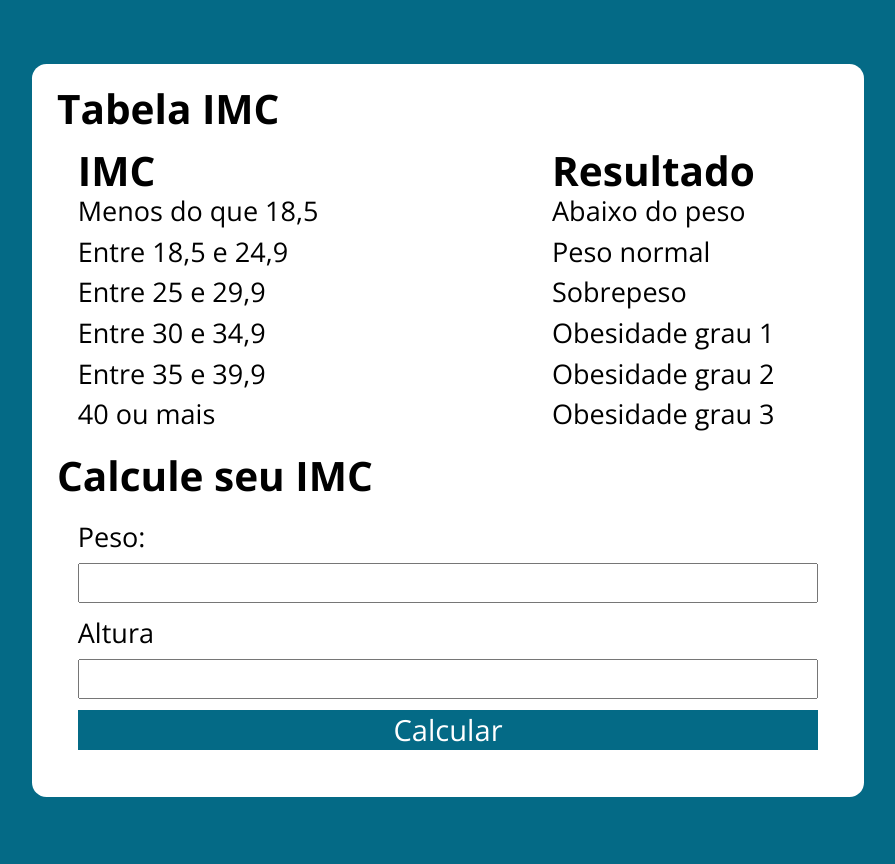
After one commit to Bluebom/aulasUdemy, a web app: file aula05/modelo/default.html in a window 1280 px wide. The commit adds this page. Shown: the whole page, without its empty margins (192-1087 px from the left). Run offline with its HTML, style and script files only (its server is not run), Linux system fonts and the light colour scheme.

Commit message:
Exercício IMC - J, HTML e CSS

```diff
--- /dev/null
+++ b/aula05/modelo/assets/css/style.css
@@ -0,0 +1,91 @@
+@import url('https://fonts.googleapis.com/css2?family=Open+Sans:wght@400;700&display=swap');
+* {
+    margin: 0;
+    padding: 0;
+    box-sizing: border-box;
+    text-decoration: none;
+    outline: none;
+}
+
+:root {
+    --prymary-font: 'Open Sans', sans-serif;
+    --prymary-color: rgb(4, 106, 134);
+    --secundary-color: rgb(22, 99, 112);
+}
+
+body, html {
+    height: 100%;
+    background-color: var(--prymary-color);
+    font-family: var(--prymary-font);
+    font-size: 1.3em;
+    line-height: 1.5em;
+}
+
+.container {
+    max-width: 40rem;
+    margin: 3.1rem auto;
+    background-color: #ffffff;
+    padding: 1.2rem;
+    border-radius: .7rem;
+}
+
+.container .wrapper {
+    padding: 1rem;
+    width: 100%;
+}
+
+.container .wrapper .wrap {
+    display: grid;
+    gap: 10rem;
+    grid-template-columns: 1fr 1fr;
+}
+
+.container .wrapper p {
+    font-weight: lighter;
+}
+
+.container section.try {
+    padding: 1rem;
+    width: 100%;
+}
+
+.container section.try p, .container section.try input, .btn {
+    width: 100%;
+}
+
+.container section.try input {
+    padding: .5rem;
+    margin-bottom: .5rem;
+}
+
+.btn {
+    border: none;
+    cursor: pointer;
+    background-color: var(--prymary-color);
+    color: #ffffff;
+    font-size: 1.4rem;
+    font-family: var(--prymary-font);
+}
+
+.btn:hover {
+    background-color: var(--secundary-color);
+}
+
+.result{
+    border: 1px solid #000;
+    border-radius: 1rem;
+    width: 100%;
+    padding: .3rem;
+}
+
+.result .imc {
+    padding: 1rem 2rem;
+    width: 100%;
+    display: flex;
+    gap: 10rem;
+    align-items: center;
+}
+
+.result .imc h3 {
+    min-width: 13rem;
+}
--- /dev/null
+++ b/aula05/modelo/assets/js/main.js
@@ -0,0 +1,18 @@
+// Capturar o evento de 'click'
+const imc = document.querySelector('#result');
+document.querySelector('.btn').addEventListener('click', (evento) => {
+    evento.preventDefault();
+    imc.classList.add('result')
+    imc.innerHTML = '<h1>Seu IMC</h1>';
+    // try
+    let height = document.querySelector('#height');
+    let weight = document.querySelector('#weight');
+    let calc = Number(weight.value / (height.value) ** 2).toFixed(2);
+    // Condições
+    if (calc > 40) imc.innerHTML += `<span><h3> Seu IMC é: ${calc}</h3> <p>> Obesidade grau 3</p></span>`;
+    else if (calc < 40 && calc >= 35) imc.innerHTML += `<span class='imc'><h3> Seu IMC é: ${calc}</h3> <p>> Obesidade grau 2</p></span>`;
+    else if (calc < 35 && calc >= 30) imc.innerHTML += `<span class='imc'><h3> Seu IMC é: ${calc}</h3> <p>> Obesidade grau 1</p></span>`;
+    else if (calc < 30 && calc >= 25) imc.innerHTML += `<span class='imc'><h3> Seu IMC é: ${calc}</h3> <p>> Sobrepeso</p></span>`;
+    else if (calc < 25 && calc >= 18.5) imc.innerHTML += `<span class='imc'><h3> Seu IMC é: ${calc}</h3> <p>> Peso normal</p></span>`;
+    else imc.innerHTML += `<span class='imc'><h3> Seu IMC é: ${calc}</h3> <p>> Abaixo do peso</p></span>`;
+})
--- /dev/null
+++ b/aula05/modelo/default.html
@@ -0,0 +1,67 @@
+<!DOCTYPE html>
+<html lang="pt-BR">
+
+<head>
+    <meta charset="UTF-8">
+    <meta name="viewport" content="width=device-width, initial-scale=1.0">
+    <meta name="author" content='Franklin Henrique'>
+    <meta name="keywords" content="palavras-chaves,separadas,por,virgula">
+    <meta name="description" content="Descrição do seu site...">
+    <title>Document</title>
+    <link rel="stylesheet" href="./assets/css/style.css">
+</head>
+
+<body>
+    <section class="container">
+        <h1>Tabela IMC</h1>
+        <div class="wrapper">
+            <div class="wrap">
+                <h2>IMC</h2>
+                <h2>Resultado</h2>
+            </div>
+            <div class="wrap">
+                <span class="left">Menos do que 18,5</span>
+                <span class="right">Abaixo do peso</span>
+            </div>
+            <div class="wrap">
+                <span class="left">Entre 18,5 e 24,9</span>
+                <span class="right">Peso normal</span>
+            </div>
+            <div class="wrap">
+                <span class="left">Entre 25 e 29,9</span>
+                <span class="right">Sobrepeso</span>
+            </div>
+            <div class="wrap">
+                <span class="left">Entre 30 e 34,9</span>
+                <span class="right">Obesidade grau 1</span>
+            </div>
+            <div class="wrap">
+                <span class="left">Entre 35 e 39,9</span>
+                <span class="right">Obesidade grau 2</span>
+            </div>
+            <div class="wrap">
+                <span class="left">40 ou mais</span>
+                <span class="right">Obesidade grau 3</span>
+            </div>
+        </div>
+        <!--Wrapper-->
+        <h1>Calcule seu IMC</h1>
+        <section class="try">
+            <label for="weight">
+                <p>Peso: </p>
+                <input type="number" name="peso" id="weight" step=".01" min="10" max="500">
+            </label>
+            <label for="height">
+                <p>Altura</p>
+                <input type="number" name="altura" id="height" step=".01" min="0" max="3">
+            </label>
+
+            <button class="btn">Calcular</button>
+        </section>
+        <div id="result">
+        </div>
+    </section>
+    <script src="./assets/js/main.js"></script>
+</body>
+
+</html>
--- a/modelo/assets/css/style.css
+++ b/modelo/assets/css/style.css
@@ -30,7 +30,7 @@ body, html{
     border-radius: .7rem;
 }
 
-form input, form label, form button{
+/* form input, form label, form button{
     display: block;
     width: 100%;
     margin-bottom: 1rem;
@@ -60,3 +60,4 @@ form button{
 form button:hover{
     background-color: var(--secundary-color);
 }
+ */
```
Also changed, not shown: aula05/index.js (deleted).
